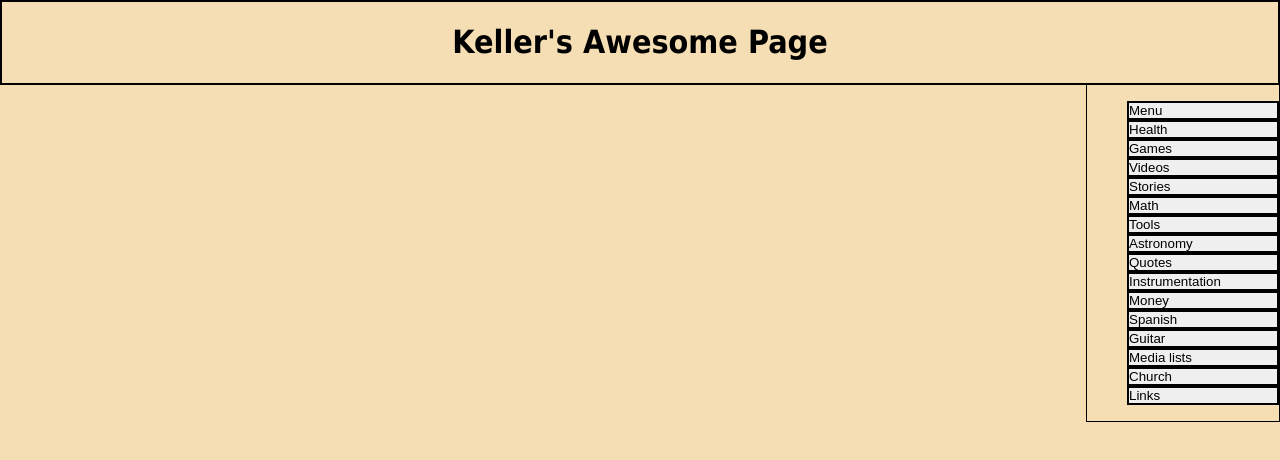
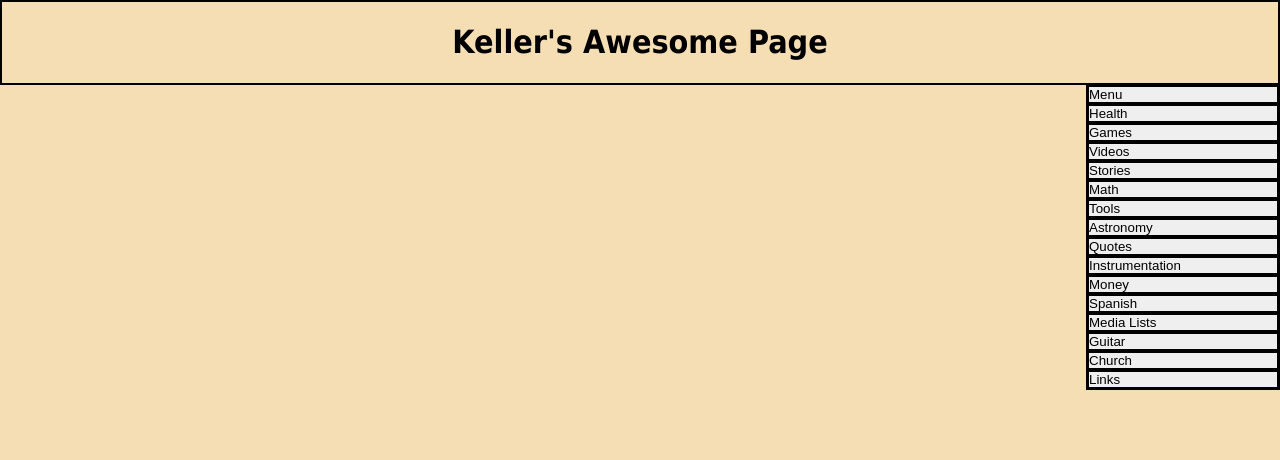
Before and after one commit to jigpuf/kellers, a React (Create React App) app: page / in a window 1280 px wide. Shown: the top 460 px of the page. Built offline with nearby package versions, Linux system fonts and the light colour scheme.

Commit message:
made aside more componentish

```diff
--- a/src/App.css
+++ b/src/App.css
@@ -16,10 +16,16 @@ button {
   text-align: left;
   margin: 0px;
   padding: 0px;
+
+}
+button.active{
+  background: lightblue;
 }
 
 ul {
   list-style: none;
+  margin: 0;
+  padding: 0;
 }
 
 header {
@@ -29,3 +35,6 @@ header {
 h1 {
   text-align: center;
 }
+.mainSection{
+  padding: 0px 30px;
+}
--- a/src/App.js
+++ b/src/App.js
@@ -1,14 +1,13 @@
 import React, { Component } from 'react';
 import './App.css';
-import Links from './components/links';
-import Church from './components/church';
-import Videos from './components/videos';
+import SideMenu from './components/sideMenu';
+import MainSection from './components/mainSection';
 
 class App extends Component {
   state = {
     activeTab: undefined,
   }
-  openTab (tab) {
+  openTab = (tab) => {
     return () => {
       this.setState({ activeTab: tab });
     }
@@ -20,31 +19,8 @@ class App extends Component {
         <header>
           <h1>Keller's Awesome Page</h1>
         </header>
-        <aside className="sideMenu">
-          <ul>
-            <li><button>Menu</button></li>
-            <li><button>Health</button></li>
-            <li><button>Games</button></li>
-            <li><button onClick={this.openTab('videos')}>Videos</button></li>
-            <li><button>Stories</button></li>
-            <li><button>Math</button></li>
-            <li><button>Tools</button></li>
-            <li><button>Astronomy</button></li>
-            <li><button>Quotes</button></li>
-            <li><button>Instrumentation</button></li>
-            <li><button>Money</button></li>
-            <li><button>Spanish</button></li>
-            <li><button>Guitar</button></li>
-            <li><button>Media lists</button></li>
-            <li><button onClick={this.openTab('church')}>Church</button></li>
-            <li><button onClick={this.openTab('links')}>Links</button></li>
-          </ul>
-        </aside>
-        <div className="mainSection">
-          {activeTab === 'links' && <Links />}
-          {activeTab === 'church' && <Church />}
-          {activeTab === 'videos' && <Videos />}
-        </div>
+        <SideMenu openTab={this.openTab} activeTab={activeTab} />
+        <MainSection activeTab2={activeTab} />
       </div>
     );
   }
--- /dev/null
+++ b/src/components/mainSection.js
@@ -0,0 +1,19 @@
+import React from 'react';
+import Links from './links';
+import Church from './church';
+import Videos from './videos';
+
+class MainSection extends React.Component {
+  render () {
+    const activeTab3 = this.props.activeTab2;
+    return (
+      <div className="mainSection">
+        {activeTab3 === 'links' && <Links />}
+        {activeTab3 === 'church' && <Church />}
+        {activeTab3 === 'videos' && <Videos />}
+      </div>
+    );
+  }
+}
+
+export default MainSection;
--- /dev/null
+++ b/src/components/sideMenu.js
@@ -0,0 +1,46 @@
+import React from 'react';
+
+
+class SideMenu extends React.Component {
+  render () {
+    const sideMenuItems = [
+      { name: 'Menu', slug: 'menu' },
+      { name: 'Health', slug: 'health' },
+      { name: 'Games', slug: 'games' },
+      { name: 'Videos', slug: 'videos' },
+      { name: 'Stories', slug: 'stories' },
+      { name: 'Math', slug: 'math' },
+      { name: 'Tools', slug: 'tools' },
+      { name: 'Astronomy', slug: 'astronomy' },
+      { name: 'Quotes', slug: 'quotes' },
+      { name: 'Instrumentation', slug: 'instrumentation' },
+      { name: 'Money', slug: 'money' },
+      { name: 'Spanish', slug: 'spanish' },
+      { name: 'Media Lists', slug: 'mediaLists' },
+      { name: 'Guitar', slug: 'guitar' },
+      { name: 'Church', slug: 'church' },
+      { name: 'Links', slug: 'links' },
+    ];
+    const renderSideMenuItems = sideMenuItems.map(item => {
+      return (
+        <li key={item.slug}>
+          <button
+            className={this.props.activeTab === item.slug ? 'active' : ''}
+            onClick={this.props.openTab(item.slug)}
+          >
+            {item.name}
+          </button>
+        </li>
+      )
+    })
+    return (
+      <aside className="sideMenu">
+        <ul>
+          {renderSideMenuItems}
+        </ul>
+      </aside>
+    );
+  }
+}
+
+export default SideMenu;
```
